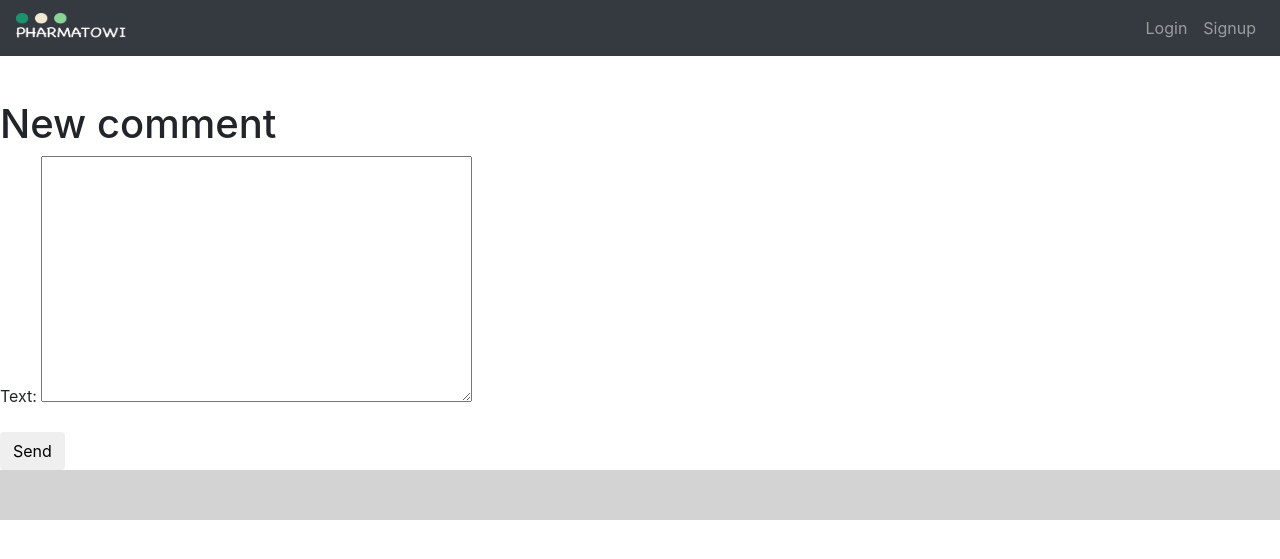
After one commit to wilrop/web-technologies, a Django app: page /pharmacists/profile/1/comment/ in a window 1280 px wide. The commit adds this page. Shown: the top 559 px of the page. Run offline with Django 3.2, Linux system fonts and the light colour scheme; some libraries are stand-ins or nearby versions.

Commit message:
Users can now post comments on the profile of pharmacists. These comments will be showed when loading the profile of this pharmacist.

```diff
--- a/towima/pharmacists/admin.py
+++ b/towima/pharmacists/admin.py
@@ -1,8 +1,10 @@
 from django.contrib import admin
-from pharmacists.models import Pharmacy
+from pharmacists.models import Pharmacy, Comments
 
 class PharmacyAdmin(admin.ModelAdmin):
     list_display = ['name', 'phone_number', 'address']
     list_filter = ['name']
     list_editable = ['phone_number', 'address']
 admin.site.register(Pharmacy, PharmacyAdmin)
+
+admin.site.register(Comments)
--- /dev/null
+++ b/towima/pharmacists/forms.py
@@ -0,0 +1,20 @@
+from django import forms
+from pharmacists.models import Comments
+from django.contrib.auth.models import User
+
+class CommentForm(forms.ModelForm):
+    class Meta:
+        model = Comments
+        fields = ('text',)
+
+    def save(self, pk, user, commit = True):
+        comment = super().save(commit=False)
+        pharmacist_pk = User.objects.get(pk = pk)
+        pharmacist = pharmacist_pk.profile
+        author = user
+        comment.pharmacist = pharmacist
+        comment.author = author
+
+        if commit:
+            comment.save()
+        return comment
--- a/towima/pharmacists/models.py
+++ b/towima/pharmacists/models.py
@@ -1,7 +1,17 @@
 from django.db import models
+from django.utils import timezone
 
 # Create your models here.
 class Pharmacy(models.Model):
     name = models.CharField(max_length = 70)
     phone_number = models.CharField(max_length=12)
     address = models.CharField(max_length = 50)
+
+class Comments(models.Model):
+    pharmacist = models.ForeignKey('accounts.Profile', on_delete=models.CASCADE, related_name='comments')
+    author = models.CharField(max_length=200)
+    text = models.TextField()
+    created_date = models.DateTimeField(default=timezone.now)
+
+    def __str__(self):
+        return self.text
--- a/towima/pharmacists/urls.py
+++ b/towima/pharmacists/urls.py
@@ -5,7 +5,6 @@ from pharmacists import views
 urlpatterns = [
     path('list/', views.pharmacists_list, name='list'),
     path('find_pharma/', views.find_pharma, name='findpharma' ),
-    #path('profile/', views.pharmacists_profile, name='profile'),
-
-    url(r'^profile/(?P<pk>\d+)/$', views.pharmacists_profile, name='profile')
+    url(r'^profile/(?P<pk>\d+)/$', views.pharmacists_profile, name='profile'),
+    url(r'^profile/(?P<pk>\d+)/comment/$', views.add_comment_to_profile, name='add_comment_to_profile'),
 ]
--- a/towima/pharmacists/views.py
+++ b/towima/pharmacists/views.py
@@ -2,6 +2,7 @@ from django.shortcuts import render, redirect
 from accounts.models import Profile
 from django.contrib.auth.models import User
 from mapbox import Directions
+from pharmacists.forms import CommentForm
 
 
 def pharmacists_list(request):
@@ -32,3 +33,14 @@ def find_pharma(request):
         response = service.directions([origin, destination], 'mapbox/driving')
 
     return render(request, 'pharmacists/find_pharma.html', {'mapbox_access_token': mapbox_access_token})
+
+def add_comment_to_profile(request, pk):
+    if request.method == "POST":
+        form = CommentForm(request.POST)
+        if form.is_valid():
+            user = request.user
+            form.save(pk, user)
+            return redirect('profile', pk=pk)
+    else:
+        form = CommentForm()
+    return render(request, 'pharmacists/add_comment_to_profile.html', {'form': form})
--- /dev/null
+++ b/towima/templates/pharmacists/add_comment_to_profile.html
@@ -0,0 +1,9 @@
+{% extends 'base.html' %}
+
+{% block content %}
+    <h1 style="padding-top: 100px;">New comment</h1>
+    <form method="POST" class="post-form">{% csrf_token %}
+        {{ form.as_p }}
+        <button type="submit" class="save btn btn-default">Send</button>
+    </form>
+{% endblock %}
--- a/towima/templates/pharmacists/list.html
+++ b/towima/templates/pharmacists/list.html
@@ -2,7 +2,7 @@
 {% block title %}Pharmacists{% endblock %}
 
 {% block content %}
-<h2>Available pharmacists</h2>
+<h2 style="padding-top: 100px;">Available pharmacists</h2>
 <ul>
     {% for pharmacist in pharmacist_list %}
     <li><a href ="{% url 'profile' pk=pharmacist.user.pk%}">{{ pharmacist.user.first_name }} {{ pharmacist.user.last_name }}</a></li>
```
Also changed, not shown: towima/templates/pharmacists/profile.html (+15 -1 lines), towima/orders/migrations/0004_auto_20181210_1548.py (added), towima/pharmacists/migrations/0002_comments.py (added), towima/pharmacists/migrations/0003_auto_20181210_1715.py (added), towima/pharmacists/migrations/0004_remove_comments_approved_comment.py (added).
